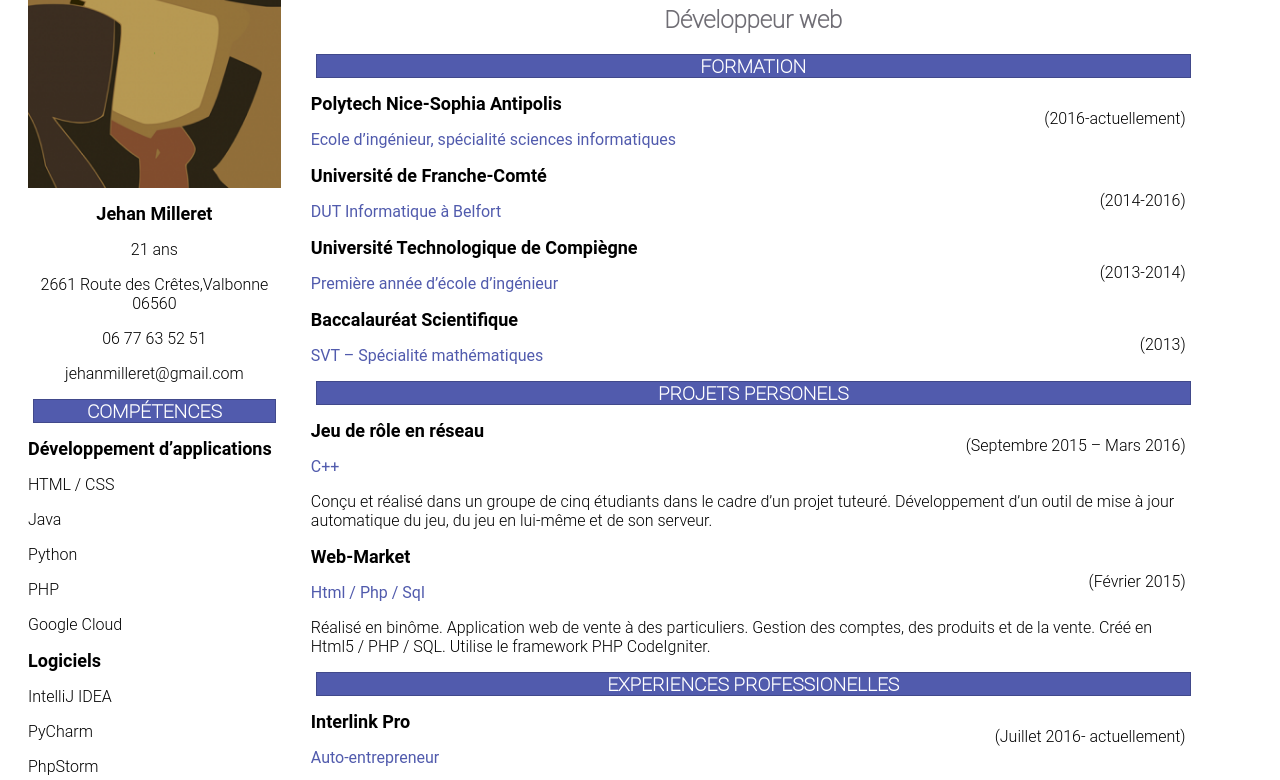
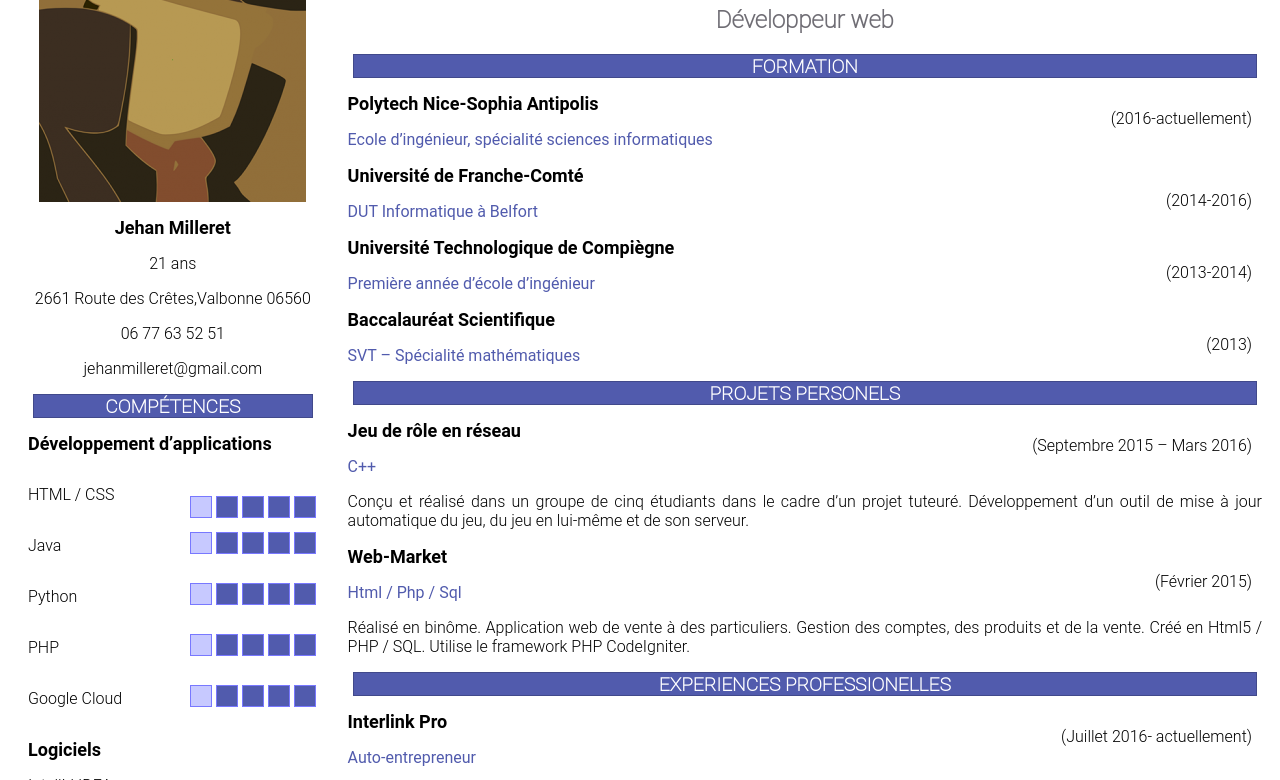
Before and after one commit to kariamoss/web_cv.github.io, a plain HTML site: page index.html in a window 1280 px wide. Shown: the part 93-873 px from the top of the page. Drawn offline with Linux system fonts and the light colour scheme.

Commit message:
flex everything

```diff
--- a/index.html
+++ b/index.html
@@ -7,7 +7,7 @@
 </head>
 
 <body>
-<div class="container principal">
+<div class="flex-container">
     <div class="left-column">
         <img class="img" src="res/layton.png">
         <h2 class="bold center">Jehan Milleret</h2>
@@ -20,11 +20,63 @@
 
         <h3 class="third-title-form center">Compétences</h3>
         <h2 class="bold">Développement d’applications</h2>
-        <span>HTML / CSS</span>
-        <span>Java</span>
-        <span>Python</span>
-        <span>PHP</span>
-        <span>Google Cloud</span>
+
+
+
+        <div class="row">
+            <span class="col">HTML / CSS</span>
+            <div class="col col-align-end">
+                <div class="block blue"></div>
+                <div class="block blue"></div>
+                <div class="block blue"></div>
+                <div class="block blue"></div>
+                <div class="block empty-color"></div>
+            </div>
+        </div>
+
+        <div class="row">
+            <span class="col">Java</span>
+            <div class="col">
+                <div class="block blue"></div>
+                <div class="block blue"></div>
+                <div class="block blue"></div>
+                <div class="block blue"></div>
+                <div class="block empty-color"></div>
+            </div>
+        </div>
+
+        <div class="row">
+            <span class="col">Python</span>
+            <div class="col">
+                <div class="block blue"></div>
+                <div class="block blue"></div>
+                <div class="block blue"></div>
+                <div class="block blue"></div>
+                <div class="block empty-color"></div>
+            </div>
+        </div>
+
+        <div class="row">
+            <span class="col">PHP</span>
+            <div class="col">
+                <div class="block blue"></div>
+                <div class="block blue"></div>
+                <div class="block blue"></div>
+                <div class="block blue"></div>
+                <div class="block empty-color"></div>
+            </div>
+        </div>
+
+        <div class="row">
+            <span class="col">Google Cloud</span>
+            <div class="col">
+                <div class="block blue"></div>
+                <div class="block blue"></div>
+                <div class="block blue"></div>
+                <div class="block blue"></div>
+                <div class="block empty-color"></div>
+            </div>
+        </div>
 
         <h2 class="bold">Logiciels</h2>
         <span>IntelliJ IDEA</span>
--- a/stylesheets/style.css
+++ b/stylesheets/style.css
@@ -1,9 +1,23 @@
+.flex-container {
+    padding: 0;
+    margin: 0;
+    list-style: none;
+    display: flex;
+    flex-direction: row;
+}
+
 .right-column{
-    width: 70%;
-    float: inherit;
+    flex: 1 1 60em;
     /*border: 3px solid #73AD21;*/
     padding: 10px;
-    display: inline-block;
+    min-width: 25em;
+}
+
+.left-column{
+    flex: 2 2 20em;
+    padding: 20px;
+    /*border: 3px solid #515bad;*/
+    min-width: 15em;
 }
 
 .right-text{
@@ -12,16 +26,30 @@
     display: inline-block;
 }
 
-.left-column{
+.left-text{
+    float:left;
     display: inline-block;
-    width: 20%;
-    float: left;
-    padding: 20px;
-    /*border: 3px solid #515bad;*/
 }
+
+.row {
+    display: flex; /* equal height of the children */
+}
+
+.col {
+    flex: 1 1 auto;
+    flex-direction: row;
+    /*border: solid;*/
+}
+
+.col-align-end{
+    align-self: flex-end;
+}
+
 .img{
     max-width: 100%;
     height: auto;
+    display: block;
+    margin: 0 auto;
 }
 .center{
     text-align: center;
@@ -54,6 +82,8 @@ span, .text{
     font-family: "Roboto Light", serif;
     display: block;
     margin: 1em 0;
+    text-align: justify;
+    text-justify: inter-word;
 }
 
 .bold{
@@ -66,3 +96,24 @@ span, .text{
     font-family: "Roboto", serif;
     font-size: medium;
 }
+
+.inline {
+    display: inline-block;
+}
+
+.block {
+    display: inline-block;
+    float: right;
+    width: 20px;
+    height: 20px;
+    margin: 0.75em 2px 2px 2px;
+    border: 1px solid rgb(120, 120, 255);
+}
+
+.blue {
+    background: #515bad;
+}
+
+.empty-color {
+    background: rgb(199, 201, 255);
+}
```
